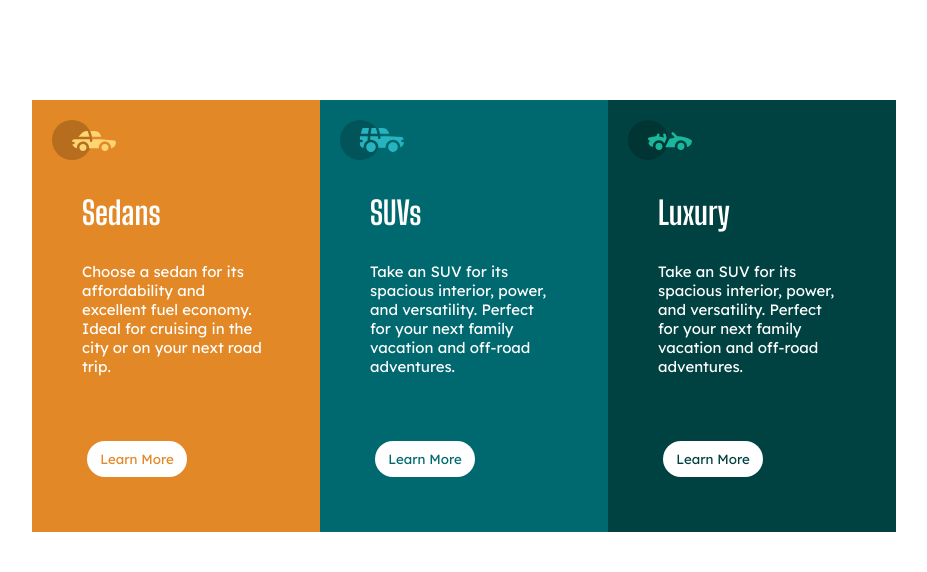
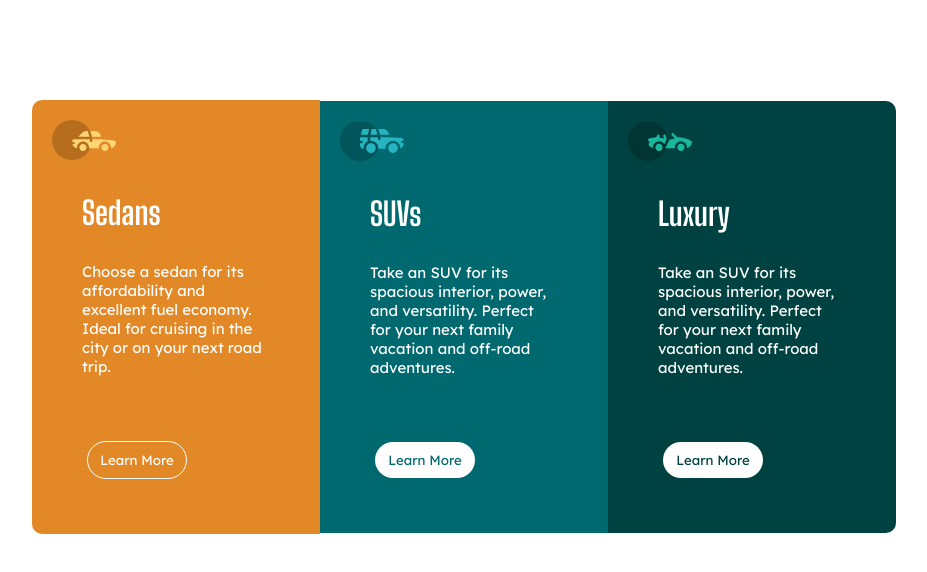
Before and after one commit to elishabhatti/3-column-preview-card, a plain HTML site: page index.html in a window 1280 px wide. In both pictures the pointer is over the button 313 px from the left and 459 px from the top of the page. Shown: the whole page, without its empty margins (176-1103 px from the left). Drawn offline with Linux system fonts and the light colour scheme.

Commit message:
mission accomplishd

```diff
--- a/index.html
+++ b/index.html
@@ -34,6 +34,7 @@
 
     .card-1 {
       background-color: hsl(31, 77%, 52%);
+      border-radius: 10px 0 0 10px;
     }
 
     .card-2 {
@@ -42,6 +43,7 @@
 
     .card-3 {
       background-color: hsl(179, 100%, 13%);
+      border-radius: 0 10px 10px 0;
     }
 
     .card {
@@ -81,6 +83,12 @@
     .btn-3 {
       color: hsl(179, 100%, 13%);
     }
+    button:hover {
+      border: 1px solid white;
+      background-color:transparent;
+
+      color: white;
+    }
     @media (max-width:375px) {
       card {
         width: 375px;
```
